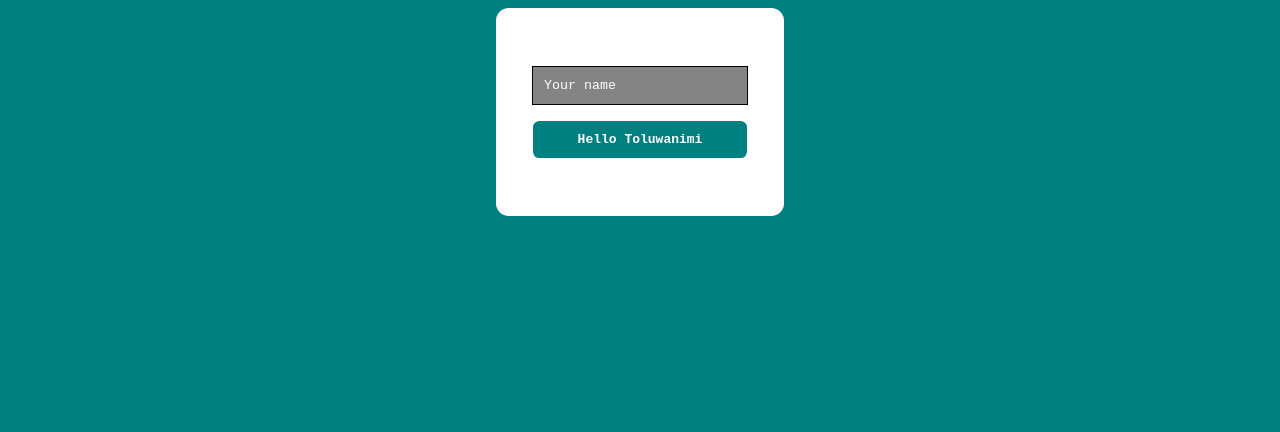
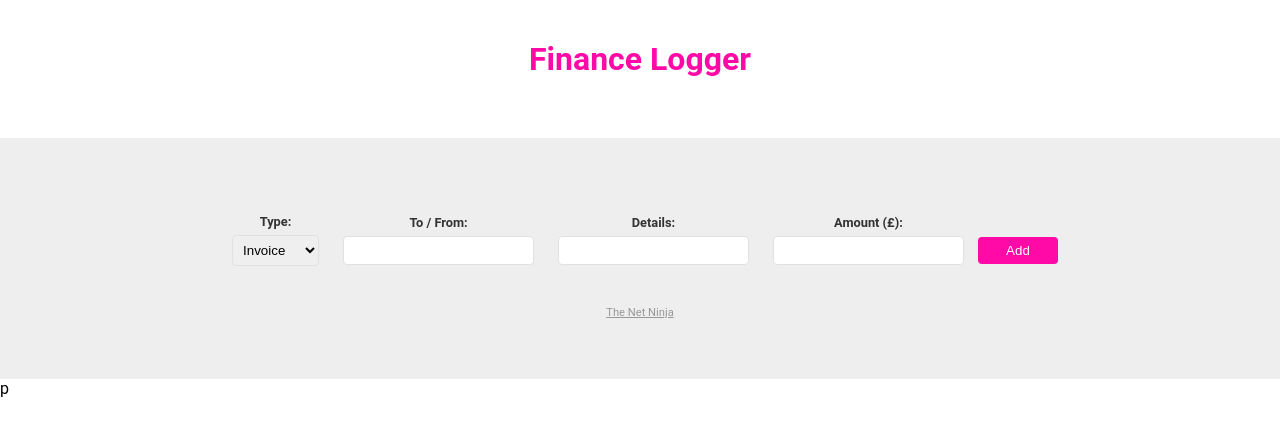
Before and after one commit to code-combo/random-ts, a website: page public/index.html in a window 1280 px wide. Drawn offline with Linux system fonts and the light colour scheme.

Commit message:
random commit

```diff
--- a/public/index.html
+++ b/public/index.html
@@ -1,20 +1,47 @@
 <!DOCTYPE html>
 <html>
+	<head>
+		<meta charset="UTF-8" />
+		<meta name="viewport" content="width=device-width, initial-scale=1" />
+		<title>Typescript docs</title>
+		<link rel="stylesheet" type="text/css" href="style.css" />
+	</head>
 
-<head>
-  <meta charset="UTF-8">
-  <meta name="viewport" content="width=device-width, initial-scale=1">
-  <title>Typescript docs</title>
-  <link rel="stylesheet" type="text/css" href="style.css">
-</head>
+	<body>
+		<div class="wrapper">
+			<h1>Finance Logger</h1>
 
-<body>
-  <!-- <h1>Typescript docs</h1> -->
-  <script src="sandbox.js"></script>
-  <form class="comtainer">
-    <input type="text" name="" id="" value="" required placeholder="Your name" autofocus />
-    <span class="display-name">Hello Toluwanimi</span>
-    <form>
-</body>
+			<!-- output list -->
+			<ul class="item-list"></ul>
+		</div>
 
+		<footer>
+			<form class="new-item-form">
+				<div class="field">
+					<label>Type:</label>
+					<select id="type">
+						<option value="invoice">Invoice</option>
+						<option value="payment">Payment</option>
+					</select>
+				</div>
+				<div class="field">
+					<label>To / From:</label>
+					<input type="text" id="tofrom" />
+				</div>
+				<div class="field">
+					<label>Details:</label>
+					<input type="text" id="details" />
+				</div>
+				<div class="field">
+					<label>Amount (£):</label>
+					<input type="number" id="amount" />
+				</div>
+				<button>Add</button>
+			</form>
+
+			<a href="https://www.thenetninja.co.uk">The Net Ninja</a>
+		</footer>
+		p
+		<script src="sandbox.js"></script>
+	</body>
 </html>
--- a/public/sandbox.js
+++ b/public/sandbox.js
@@ -1,8 +1,24 @@
 "use strict";
-const form = document.querySelector("form");
-const inputName = document.querySelector("input");
-const displayName = document.querySelector(".display-name");
-const submit = e => {
-    console.log("submitted");
+let character = "mario";
+let age = 30;
+// age = "Toluwanimi";
+// console.log(age);
+// const circ = (diameter: number) => {
+//   return diameter * Math.PI;
+// }
+// console.log(circ(1))
+const siblings = ["Oluwaseyi", "Oluwapelumi", "Similoluwa"];
+siblings.push("me🥹");
+siblings[0] = 'shegzy';
+console.log(siblings);
+// Objects in Typescript
+let futarian = {
+    name: "Toluwanimi Atofarati",
+    age: 20,
+    matricNo: "IFT/20/5031",
+    level: 200
 };
-// form.addEventListener("submit", submit);
+futarian = {
+    name: 'Similoluwa',
+    age: "17",
+};
--- a/public/style.css
+++ b/public/style.css
@@ -1,50 +1,85 @@
 body {
-  background: teal;
-  color: white;
-  font-family: monospace;
-  font-weight: bolder;
+  margin: 0;
+  font-family: Roboto;
+}
+
+.wrapper {
+  max-width: 960px;
+  margin: 0 auto;
+}
+
+h1 {
+  margin: 40px auto;
+  color: #ff0aa7;
+  text-align: center;
+}
+
+ul {
+  padding: 0;
+  list-style-type: none;
+}
+
+li {
+  padding: 6px 10px;
+  border: 1px solid #eee;
+  margin: 10px auto;
+}
+
+li h4 {
+  color: #ff0aa7;
+  margin: 0;
+  text-transform: capitalize;
+}
+
+li p {
+  color: #333;
+  margin: 8px 0 0;
+}
+
+footer {
+  background: #eee;
+  padding: 60px;
+  margin-top: 60px;
 }
 
 form {
-  width: 15rem;
-  height: 10rem;
-  background: white;
+  max-width: 960px;
   margin: 0 auto;
-  padding: 1.5rem;
-  border-radius: .8rem;
-  display: flex;
-  flex-direction: column;
-  align-items: center;
-  justify-content: center;
-  gap: 1rem;
+  text-align: center;
 }
 
-input {
-  /*  height: 1.3rem;  */
-  width: 80%;
-  padding: .7rem;
-  font-family: monospace;
-  border: 1px solid none;
-  outline: none;
-  transition: all .2s ease-in;
+label {
+  display: block;
+  font-weight: bold;
+  font-size: 0.8em;
+  color: #333;
+  margin: 16px 0 6px;
 }
 
-input:focus {
-  background: #848484;
-  border: 1px solid black;
-  color: white;
+input, select {
+  padding: 6px;
+  border: 1px solid #e1e1e1;
+  border-radius: 4px;
 }
 
-input:focus::placeholder {
-  color: white;
+.field {
+  display: inline-block;
+  margin: 0 10px;
 }
 
-.display-name {
-  /* height: 2rem;*/
-  width: 80%;
-  padding: .7rem;
-  background: teal;
+button {
   color: white;
-  border-radius: .4rem;
-  text-align: center
+  border: 0;
+  background: #ff0aa7;
+  padding: 6px;
+  min-width: 80px;
+  border-radius: 4px;
 }
+
+footer a {
+  text-align: center;
+  display: block;
+  color: #999;
+  margin-top: 40px;
+  font-size: 0.7em;
+}
```
Also changed, not shown: src/sandbox.ts (+31 -7 lines).
